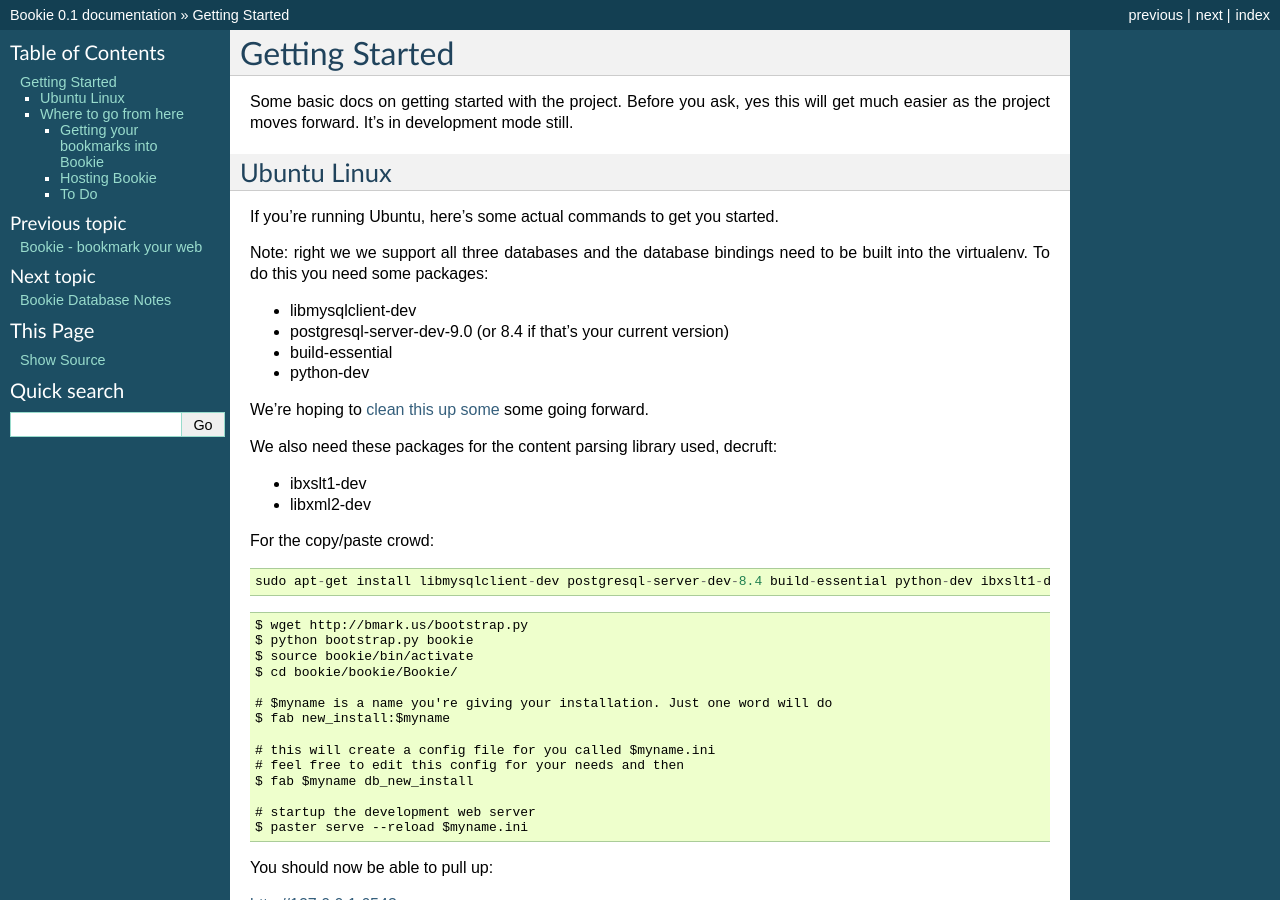
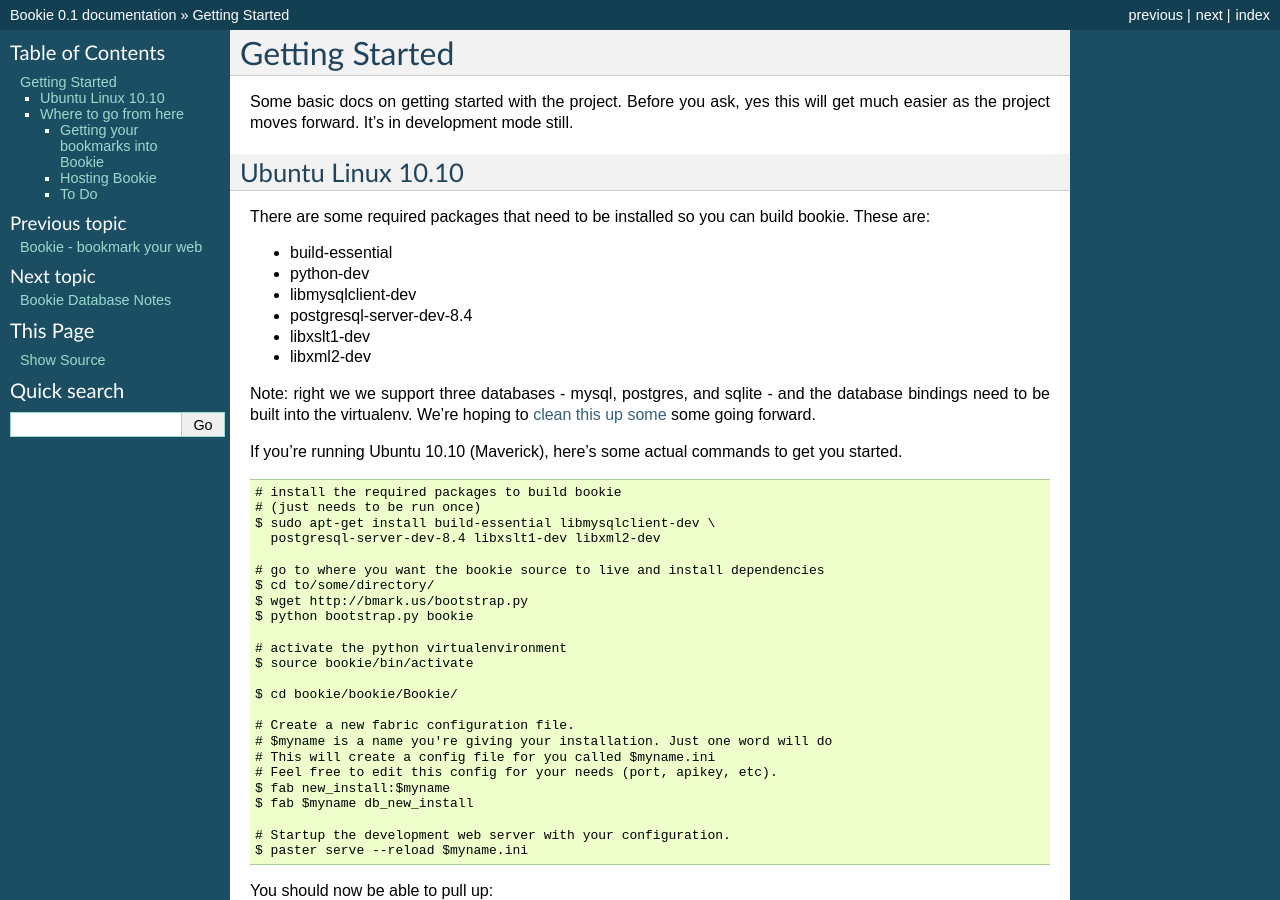
Before and after one commit to bookieio/Bookie, a Sphinx documentation site: the page built from Bookie/docs/started.rst, in a window 1280 px wide and 900 px high. Built offline with Sphinx 7.4.7, drawn with Linux system fonts in a browser that asks for light colours.

Commit message:
Cleaned up the Getting started section for Ubuntu

```diff
--- a/Bookie/docs/started.rst
+++ b/Bookie/docs/started.rst
@@ -5,47 +5,47 @@
 will get much easier as the project moves forward. It's in development mode
 still.
 
-Ubuntu Linux
-------------
-If you're running Ubuntu, here's some actual commands to get you started.
+Ubuntu Linux 10.10
+------------------
 
+There are some required packages that need to be installed so you can build bookie. These are:
 
-Note: right we we support all three databases and the database bindings need to
-be built into the virtualenv. To do this you need some packages:
-
-- libmysqlclient-dev
-- postgresql-server-dev-9.0 (or 8.4 if that's your current version)
 - build-essential
 - python-dev
-
-We're hoping to `clean this up some`_ some going forward.
-
-We also need these packages for the content parsing library used, decruft:
-
-- ibxslt1-dev
+- libmysqlclient-dev
+- postgresql-server-dev-8.4
+- libxslt1-dev
 - libxml2-dev
 
-For the copy/paste crowd:
+Note: right we we support three databases - mysql, postgres, and sqlite - and the database bindings need to be built into the virtualenv. We're hoping to `clean this up some`_ some going forward.
+
+If you're running Ubuntu 10.10 (Maverick), here's some actual commands to get you started.
 
 ::
 
-    sudo apt-get install libmysqlclient-dev postgresql-server-dev-8.4 build-essential python-dev ibxslt1-dev libxml2-dev
+  # install the required packages to build bookie
+  # (just needs to be run once)
+  $ sudo apt-get install build-essential libmysqlclient-dev \
+    postgresql-server-dev-8.4 libxslt1-dev libxml2-dev
 
-::
-
+  # go to where you want the bookie source to live and install dependencies
+  $ cd to/some/directory/
   $ wget http://bmark.us/bootstrap.py
   $ python bootstrap.py bookie
+
+  # activate the python virtualenvironment
   $ source bookie/bin/activate
+
   $ cd bookie/bookie/Bookie/
 
+  # Create a new fabric configuration file.
   # $myname is a name you're giving your installation. Just one word will do
+  # This will create a config file for you called $myname.ini
+  # Feel free to edit this config for your needs (port, apikey, etc).
   $ fab new_install:$myname
-
-  # this will create a config file for you called $myname.ini
-  # feel free to edit this config for your needs and then
   $ fab $myname db_new_install
 
-  # startup the development web server
+  # Startup the development web server with your configuration.
   $ paster serve --reload $myname.ini
 
 You should now be able to pull up:
```
